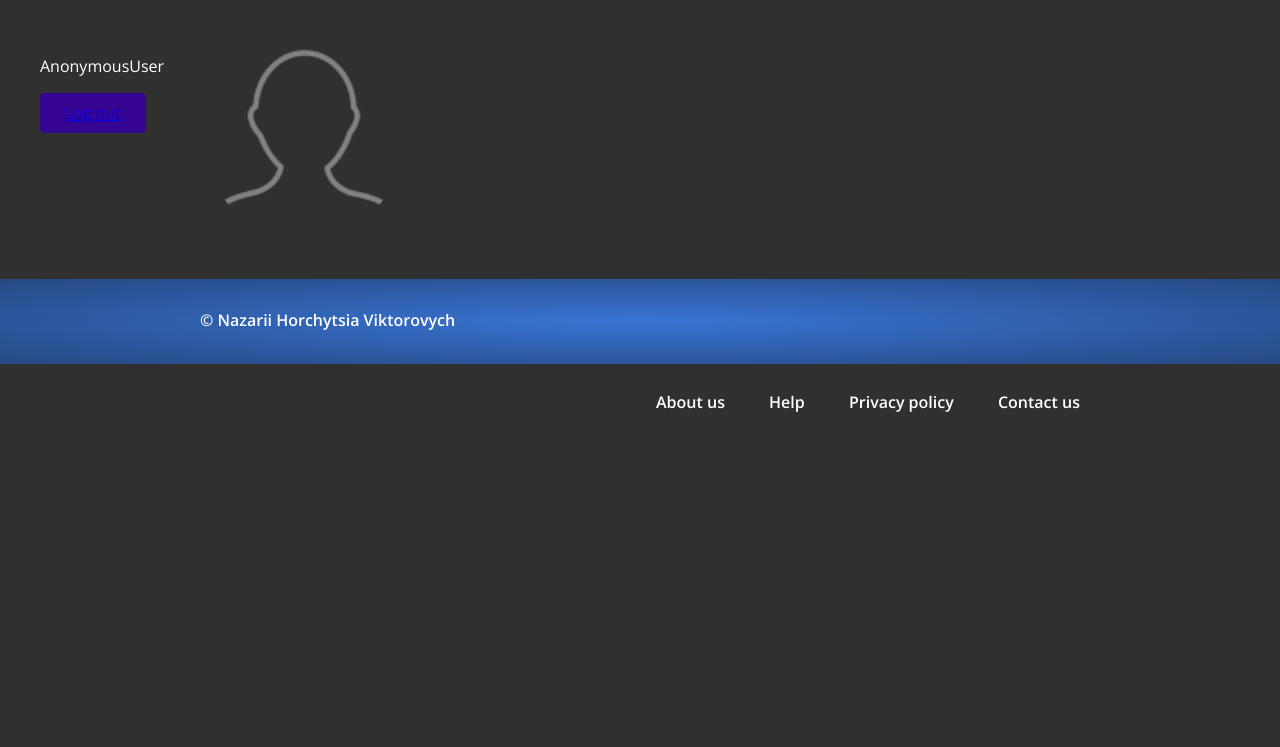
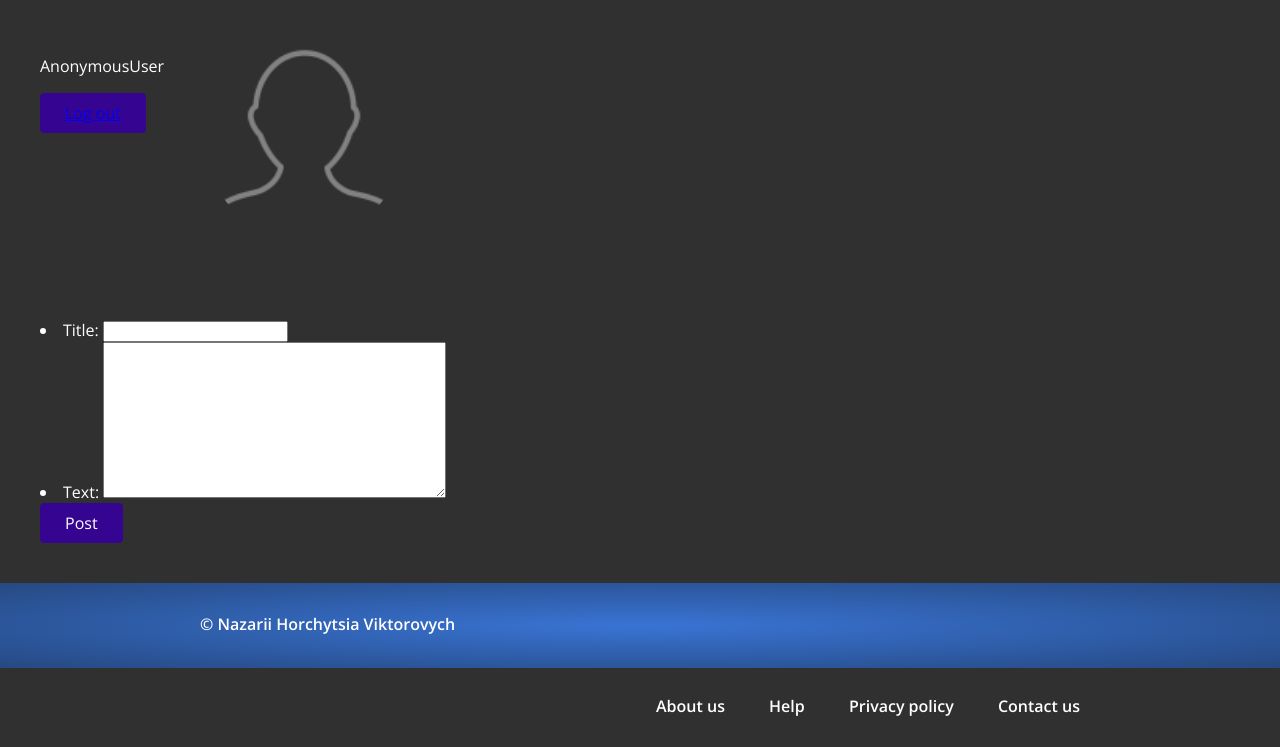
Before and after one commit to NazarGorynych/blog_website, a Django app: page /blog/profile/ in a window 1280 px wide. Shown: the part 56-803 px from the top of the page. Before the commit the page ends 468 px from the top, so only its background shows below. Run offline with Django 3.2, Linux system fonts and the light colour scheme.

Commit message:
the user can post

```diff
--- a/blog/forms.py
+++ b/blog/forms.py
@@ -1,8 +1,7 @@
 from django import forms
-from .models import User
+from .models import User, Post
 from django.contrib.auth.forms import UserCreationForm, UserChangeForm
-from django.template.defaultfilters import slugify
-
+from django.forms import ModelForm
 
 
 class CustomUserCreationForm(UserCreationForm):
@@ -11,8 +10,8 @@ class CustomUserCreationForm(UserCreationForm):
         model = User
         fields = ('username', 'email')
 
-    def save(self, commit=True):
-        User = super(UserCreationForm, self).save(commit=False)
+    def user_save(self, commit=True):
+        User = super(CustomUserCreationForm, self).save(commit=False)
         if commit:
             User.save()
         return User
@@ -29,6 +28,20 @@ class LoginForm(forms.Form):
     username = forms.CharField()
     password = forms.CharField(widget=forms.PasswordInput)
 
+
+class PostForm(ModelForm):
+
+    class Meta:
+        model = Post
+        fields = '__all__'
+        exclude = ['author', ]
+
+    def post_save(self, commit=True):
+        Post = super(PostForm, self).save(commit=False)
+        if commit:
+            Post.save()
+        return Post
+
     # def clean_password1(self):
     #     password = self.cleaned_data.get('password')
     #     password1 = self.cleaned_data.get('password1')
--- a/blog/models.py
+++ b/blog/models.py
@@ -4,16 +4,13 @@ from django.contrib.auth.models import AbstractUser
 class User(AbstractUser):
     pass
 
-    # def __str__(self):
-    #     return f'{self.username} - {self.email}'
-
 
 class Post(models.Model):
 
-    published_date = models.DateField()
+    published_date = models.DateField(auto_now_add=True)
     title = models.CharField(max_length=200)
-    user = models.ForeignKey(User, on_delete=models.CASCADE)
-    text = models.CharField(max_length=300)
+    author = models.ForeignKey(User, on_delete=models.CASCADE, related_name='blog')
+    text = models.TextField()
 
     def __str__(self):
         return f'{self.title}'
--- a/blog/views.py
+++ b/blog/views.py
@@ -1,6 +1,6 @@
 from django.shortcuts import render, redirect
 from .models import User
-from .forms import CustomUserCreationForm, LoginForm
+from .forms import CustomUserCreationForm, LoginForm, PostForm
 from django.contrib.auth import authenticate, login, logout
 from django.http import HttpResponse
 
@@ -13,8 +13,10 @@ def register(request):
     if request.method == 'POST':
         form = CustomUserCreationForm(request.POST)
         if form.is_valid():
-            User = form.save()
+            form.user_save()
             print('Success')
+        else:
+            print('failure')
     form = CustomUserCreationForm
     return render(request, 'blog/register.html', {
         'form': form
@@ -22,6 +24,7 @@ def register(request):
 
 
 def user_login(request):
+
     if request.method == 'POST':
         form = LoginForm(request.POST)
         if form.is_valid():
@@ -30,26 +33,33 @@ def user_login(request):
             if user is not None:
                 if user.is_active:
                     login(request, user)
-                    print(user)
                     return HttpResponse('Authenticated successfully')
                 else:
                     return HttpResponse('Disabled account')
             else:
                 return HttpResponse('Invalid login')
-
     else:
         form = LoginForm()
     return render(request, 'blog/login.html', {'form': form})
 
 
 def user_profile(request):
-    return render(request, 'blog/user-profile.html')
+    if request.method == 'POST':
+        form = PostForm(request.POST)
+        if User.is_authenticated:
+            if form.is_valid:
+                form = form.save(commit=False)
+                form.author = request.user
+                form.save()
+    form = PostForm()
+    return render(request, 'blog/user-profile.html', {'form': form})
 
 
 def user_logout(request):
     logout(request)
     return redirect(index)
 
+
 def homepage(request, user_slug):
     selected_user = User.objects.get(slug=user_slug)
     return render(request, 'blog/homepage.html', {
--- a/templates/blog/user-profile.html
+++ b/templates/blog/user-profile.html
@@ -8,10 +8,17 @@
 
 {% block body %}
     <div>
-        <div id="profile-div" style="float: left">
+        <div id="profile-div"style="float: left" >
             <p>{{ user }}</p>
             <button><a href="{% url 'logged-out' %}">Log out</a></button>
         </div>
         <div id="profile-div"><img src="{% static 'blog-static/images/profile.png' %}" alt="Avatar" class="avatar"></div>
     </div>
+    <div id="profile-div">
+        <form method="POST">
+            {% csrf_token %}
+            {{ form.as_ul }}
+            <button type="submit">Post</button>
+        </form>
+    </div>
 {% endblock %}
```
Also changed, not shown: blog/migrations/0001_initial.py, db.sqlite3.
